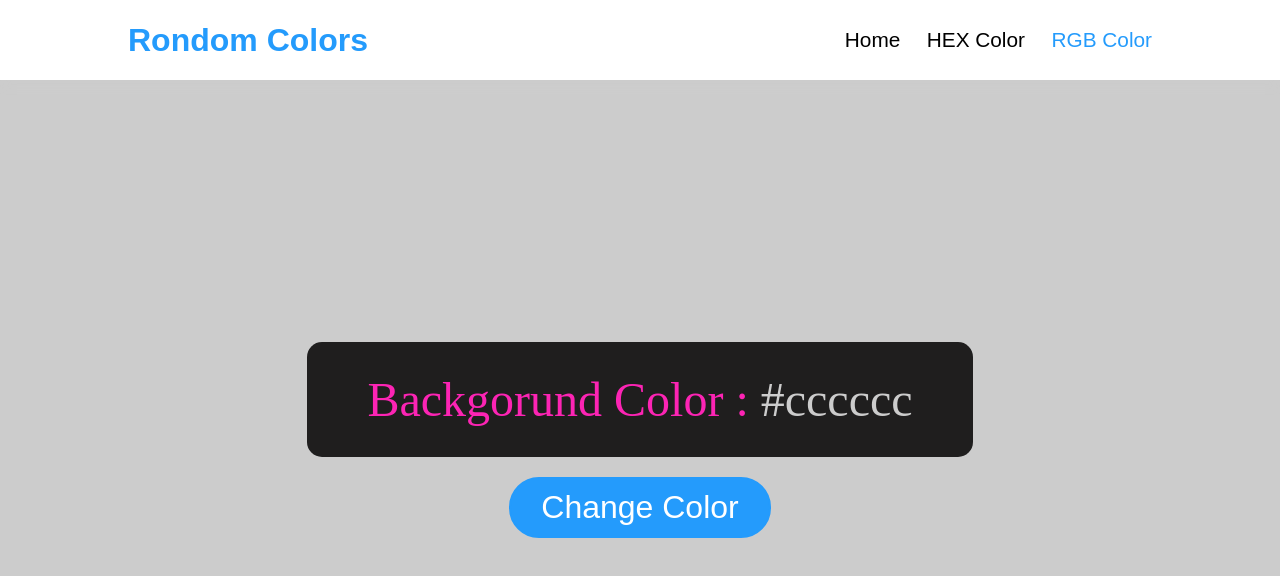
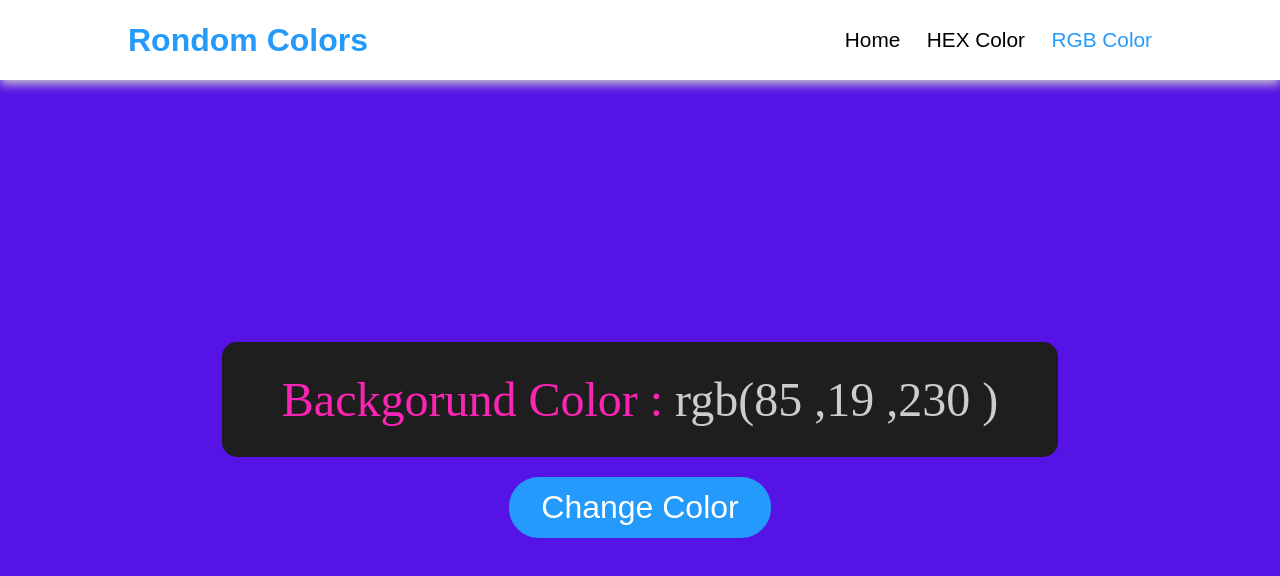
Before and after one commit to Jr1213/rondom-color, a plain HTML site: page rgb.html in a window 1280 px wide. Both pictures are taken after a click on the button "Change Color". Drawn offline with Linux system fonts and the light colour scheme.

Commit message:
finish all project

```diff
--- a/css/style.css
+++ b/css/style.css
@@ -95,6 +95,6 @@ main div {
     }
 
 }
-/* section{
-    color: cadetblue;
-} */
+section{
+    color: rgb(201, 201, 201);
+}
--- a/js/rgb.js
+++ b/js/rgb.js
@@ -0,0 +1,23 @@
+const btn = document.querySelector('.btn');
+const color = document.querySelector('.color');
+const main = document.querySelector('main')
+
+btn.addEventListener('click', ()=>{
+    let num = 'rgb('
+    for(let i = 0; i <3; i++){
+        num += rondomNumber() + ' ,';
+
+    }
+
+
+    newNum = num.slice(0, -1);
+    newNum = newNum += ')' ;
+
+
+    main.style.backgroundColor = newNum;
+    color.textContent = newNum;
+})
+
+function rondomNumber(){
+    return Math.floor(Math.random()*255);
+}
--- a/rgb.html
+++ b/rgb.html
@@ -25,7 +25,7 @@
 
      <!-- content -->
      <main>
-        <div>Backgorund Color : <span class="color">#cccccc</span></div>
+        <div>Backgorund Color : <span class="color">rgb(201, 201, 201)</span></div>
         <button class="btn">Change Color</button>
     </main>
     <!-- js -->
```
